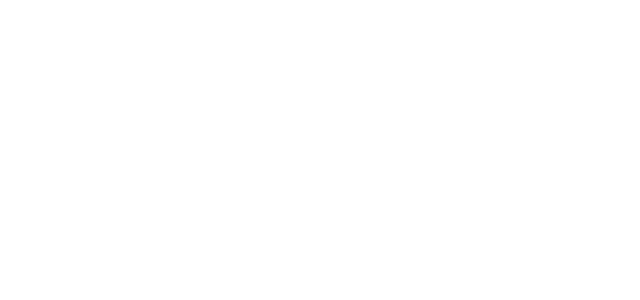
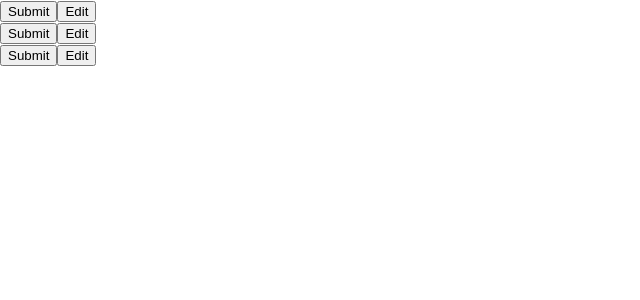
Before and after one commit to reezymane/cv-project, a React (Create React App) app: page / in a window 1280 px wide. Shown: the top 300 px of the page, without its empty margins (0-640 px from the left). Built offline with nearby package versions, Linux system fonts and the light colour scheme.

Commit message:
import components

```diff
--- a/src/App.js
+++ b/src/App.js
@@ -1,4 +1,7 @@
 import React, { Component } from 'react';
+import Educational from './components/Educational';
+import GeneralInfo from './components/GeneralInfo';
+import WorkHistory from './components/WorkHistory';
 
 class App extends Component {
   constructor(props) {
@@ -8,8 +11,10 @@
   render() {
     return (
       <div className="App">
-
-    </div>
+        <Educational />
+        <GeneralInfo />
+        <WorkHistory />
+      </div>
     );
   };
 }
```
